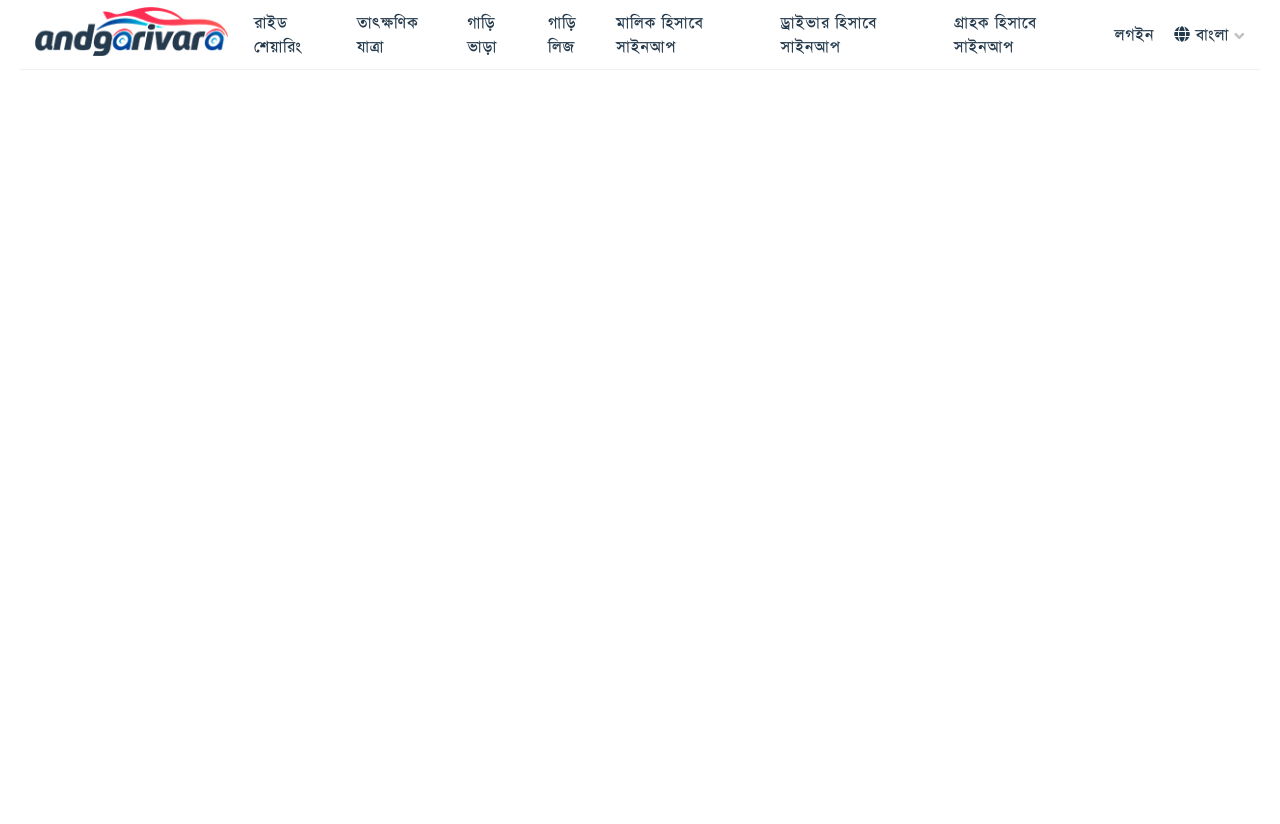
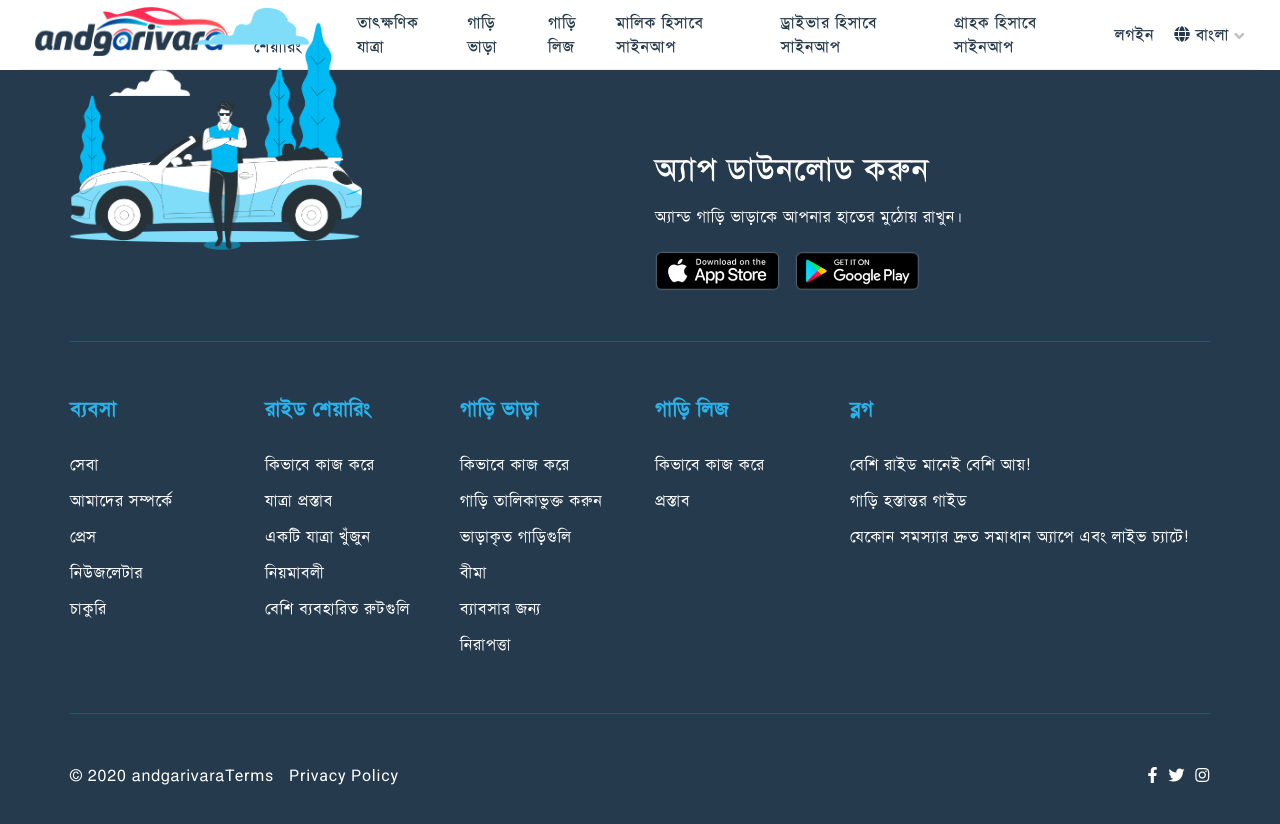
Before and after one commit to tuhin-cse/test-next, a Next.js app: page / in a window 1280 px wide. Shown: the top 824 px of the page. Before the commit the page ends 800 px from the top, so only its background shows below. Built offline with nearby package versions, Linux system fonts and the light colour scheme.

Commit message:
Adding Footer

```diff
--- /dev/null
+++ b/components/Footer/footer-bottom-area.js
@@ -0,0 +1,30 @@
+function FooterBottomArea() {
+    return (
+        <div className="footer-bottom-area">
+            <div className="container">
+                <div className="row">
+                    <div className="col-sm-12">
+                        <div className="footer-bottom-part">
+                            <div className="bottom-footer-left d-flex">
+                                <div className="copyright-text">&copy; 2020 andgarivara</div>
+                                <ul className="d-flex">
+                                    <li><a href="#">Terms</a></li>
+                                    <li><a href="#">Privacy Policy</a></li>
+                                </ul>
+                            </div>
+                            <div className="bottom-footer-right">
+                                <ul className="social-media d-flex">
+                                    <li><a href="#"><i className="fab fa-facebook-f"></i></a></li>
+                                    <li><a href="#"><i className="fab fa-twitter"></i></a></li>
+                                    <li><a href="#"><i className="fab fa-instagram"></i></a></li>
+                                </ul>
+                            </div>
+                        </div>
+                    </div>
+                </div>
+            </div>
+        </div>
+    )
+}
+
+export default FooterBottomArea
--- /dev/null
+++ b/components/Footer/footer-middle-area.js
@@ -0,0 +1,77 @@
+function FooterMiddleArea() {
+    return (
+        <div className="footer-middle-area">
+            <div className="container">
+                <div className="row">
+
+                    <div className="col-12 col-sm-12 col-md-3 col-lg-2">
+                        <div className="footer-widget">
+                            <p>ব্যবসা</p>
+                            <ul>
+                                <li><a href="support.html">সেবা</a></li>
+                                <li><a href="about.html">আমাদের সম্পর্কে</a></li>
+                                <li><a href="press.html">প্রেস</a></li>
+                                <li><a href="newsletter.html">নিউজলেটার</a></li>
+                                <li><a href="career.html">চাকুরি</a></li>
+                            </ul>
+                        </div>
+                    </div>
+
+                    <div className="col-12 col-sm-12 col-md-3 col-lg-2">
+                        <div className="footer-widget">
+                            <p>রাইড শেয়ারিং</p>
+                            <ul>
+                                <li><a href="how-it-works.html">কিভাবে কাজ করে</a></li>
+                                <li><a href="offer-ride.html">যাত্রা প্রস্তাব</a></li>
+                                <li><a href="rides-list.html">একটি যাত্রা খুঁজুন</a></li>
+                                <li><a href="rules.html">নিয়মাবলী</a></li>
+                                <li><a href="popular-rides.html">বেশি ব্যবহারিত রুটগুলি</a></li>
+                            </ul>
+                        </div>
+                    </div>
+
+                    <div className="col-12 col-sm-12 col-md-3 col-lg-2">
+                        <div className="footer-widget">
+                            <p>গাড়ি ভাড়া</p>
+                            <ul>
+                                <li><a href="how-it-works.html">কিভাবে কাজ করে</a></li>
+                                <li><a href="list-your-car.html">গাড়ি তালিকাভুক্ত করুন</a></li>
+                                <li><a href="car-rental.html">ভাড়াকৃত গাড়িগুলি</a></li>
+                                <li><a href="insurance.html">বীমা</a></li>
+                                <li><a href="rental-for-business.html">ব্যাবসার জন্য</a></li>
+                                <li><a href="rules.html">নিরাপত্তা</a></li>
+                            </ul>
+                        </div>
+                    </div>
+
+                    <div className="col-12 col-sm-12 col-md-3 col-lg-2">
+                        <div className="footer-widget">
+                            <p>গাড়ি লিজ</p>
+                            <ul>
+                                <li><a href="how-it-works.html">কিভাবে কাজ করে</a></li>
+                                <li><a href="leasing.html">প্রস্তাব</a></li>
+                            </ul>
+                        </div>
+                    </div>
+
+                    <div className="col-12 col-sm-12 col-md-3 col-lg-4">
+                        <div className="footer-widget">
+                            <p>ব্লগ</p>
+                            <ul>
+                                <li><a href="blog-details.html">বেশি রাইড মানেই বেশি আয়!</a></li>
+                                <li><a href="blog-details.html">গাড়ি হস্তান্তর গাইড</a></li>
+                                <li><a href="blog-details.html">যেকোন সমস্যার দ্রুত সমাধান অ্যাপে এবং লাইভ
+                                    চ্যাটে!</a></li>
+                            </ul>
+                        </div>
+                    </div>
+
+
+                </div>
+                <hr/>
+            </div>
+        </div>
+    )
+}
+
+export default FooterMiddleArea
--- /dev/null
+++ b/components/Footer/footer-upper-area.js
@@ -0,0 +1,32 @@
+function FooterUpperArea() {
+    return (
+        <div className="footer-upper-area">
+            <div className="container">
+                <div className="row footer-upper-wrap">
+                    <div className="col-12 col-sm-12 col-md-6 col-lg-6">
+                        <div className="footer-upper-left-part position-relative">
+                            <img src="/assets/img/footer-upper-left-img.png" alt="Ride Sharing"/>
+                        </div>
+                    </div>
+                    <div className="col-12 col-sm-12 col-md-6 col-lg-6">
+                        <div className="footer-upper-download-app-area">
+                            <h2>অ্যাপ ডাউনলোড করুন</h2>
+                            <p>অ্যান্ড গাড়ি ভাড়াকে আপনার হাতের মুঠোয় রাখুন।</p>
+                            <div className="download-button d-flex">
+                                <a href="#" title="Andgarivara App"><img
+                                    src="/assets/img/buttons-img/apple-app-btn.png"
+                                    alt="Download Andgarivara app"/></a>
+                                <a href="#" title="Andgarivara App"><img
+                                    src="/assets/img/buttons-img/google-app-btn.png"
+                                    alt="Download Andgarivara app"/></a>
+                            </div>
+                        </div>
+                    </div>
+                </div>
+                <hr/>
+            </div>
+        </div>
+    )
+}
+
+export default FooterUpperArea
--- /dev/null
+++ b/components/Footer/index.js
@@ -0,0 +1,19 @@
+import FooterUpperArea from "./footer-upper-area";
+import FooterMiddleArea from "./footer-middle-area";
+import FooterBottomArea from "./footer-bottom-area";
+
+function Footer() {
+    return (
+        <footer className="andgarivara-footer-area">
+
+           <FooterUpperArea/>
+
+           <FooterMiddleArea/>
+
+           <FooterBottomArea/>
+
+        </footer>
+    )
+}
+
+export default Footer
--- a/components/Layout.js
+++ b/components/Layout.js
@@ -1,17 +1,19 @@
 import Navbar from "./Navbar";
+import Footer from "./Footer";
 
 function Layout(...props) {
     return (
-        <body>
+        <div className="main">
 
-            <div className="main">
-                <Navbar/>
-                {props.children}
-            </div>
+            <Navbar/>
 
 
-        </body>
+            {props.children}
 
+
+            <Footer/>
+
+        </div>
     )
 }
 
```
